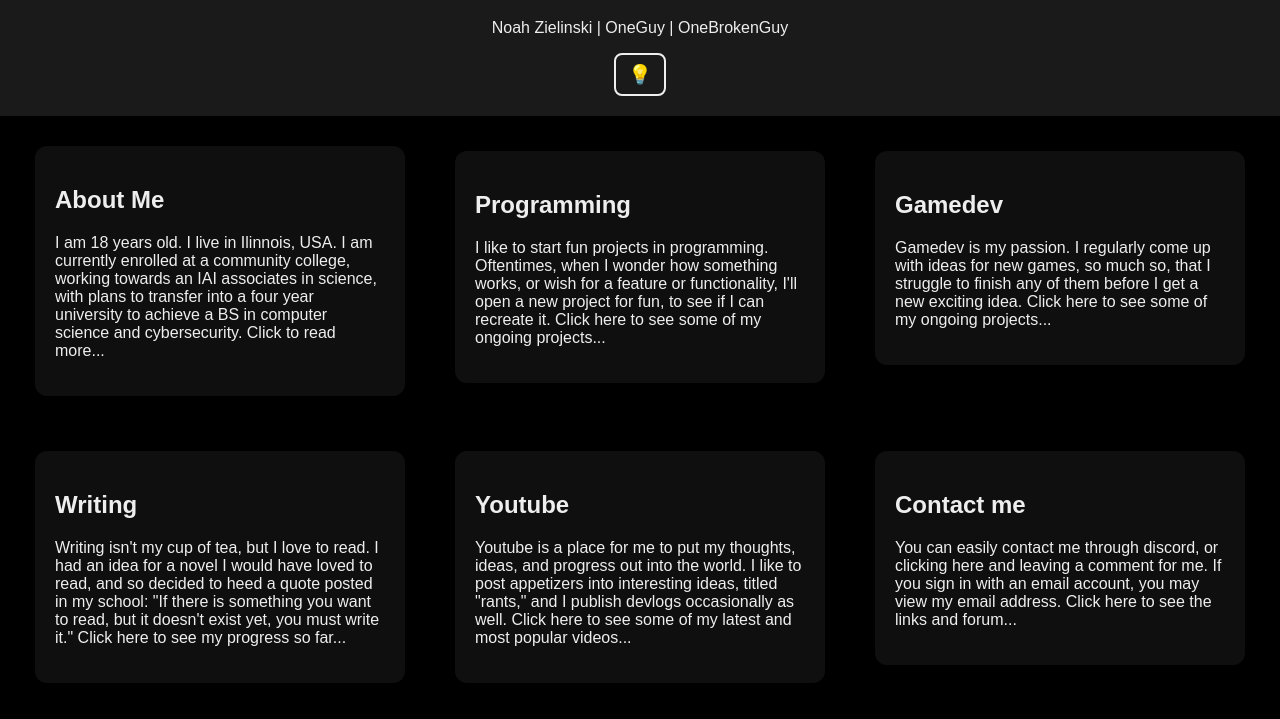
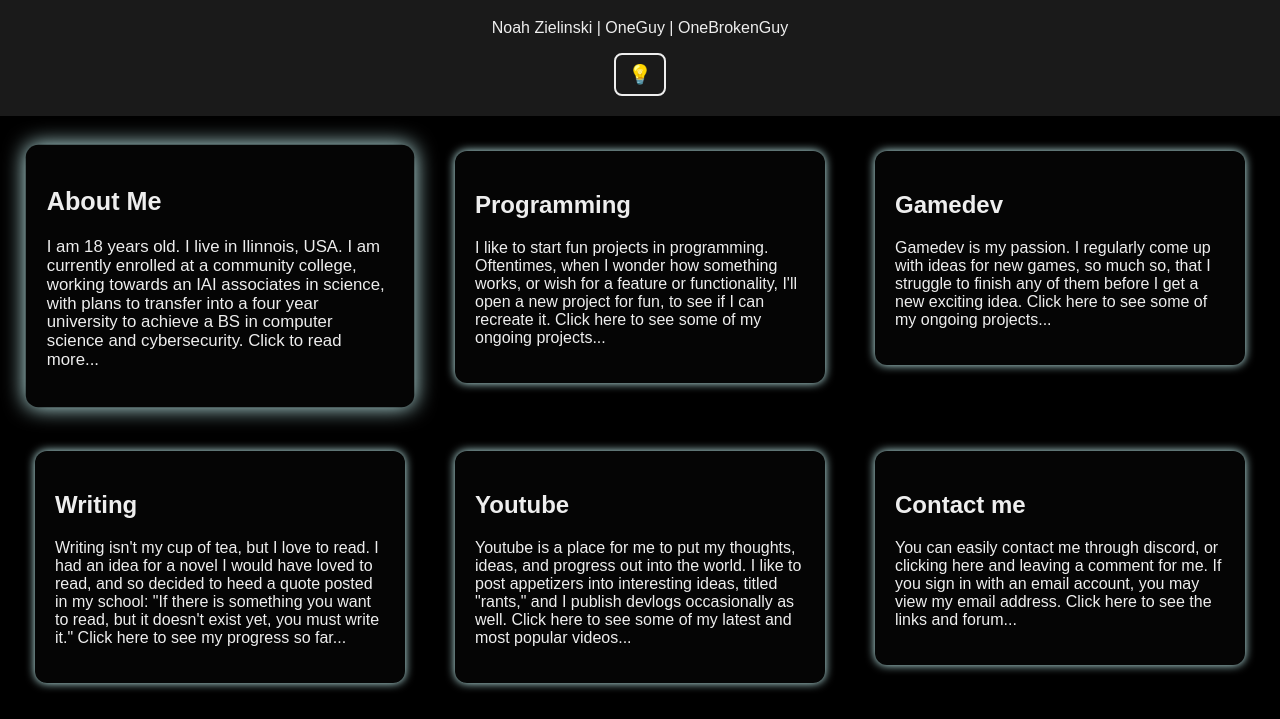
Before and after one commit to OneShatteredGuy/OneShatteredGuy.github.io, a plain HTML site: page index.html in a window 1280 px wide. In both pictures the pointer is over the element 220 px from the left and 356 px from the top of the page. Shown: the part 81-800 px from the top of the page. Drawn offline with Linux system fonts and the light colour scheme.

Commit message:
Update style.css

```diff
--- a/style.css
+++ b/style.css
@@ -1,7 +1,7 @@
 :root {
   --bg-color: #000000;
   --text-color: #eeeeee;
-  --card-bg: rgba(50, 50, 50, 0.3);
+  --card-bg: rgba(50, 50, 50, 0.1);
   --header-bg: #1a1a1a;
   --card-glow: #cfffff;
 }
@@ -46,11 +46,12 @@ main {
   padding: 20px;
   margin: 15px;
   transition: background-color 0.3s, box-shadow 0.3s;
+  box-shadow: 0 0 10px var(--card-glow);
 }
 
 .card:hover {
-  transform: translateY(-5px);
-  box-shadow: 0 8px 20px var(--card-shadow);
+  transform: scale(1.05);
+  box-shadow: 0 0 20px var(--card-glow);
 }
 
 /* Make links fill the card */
```
